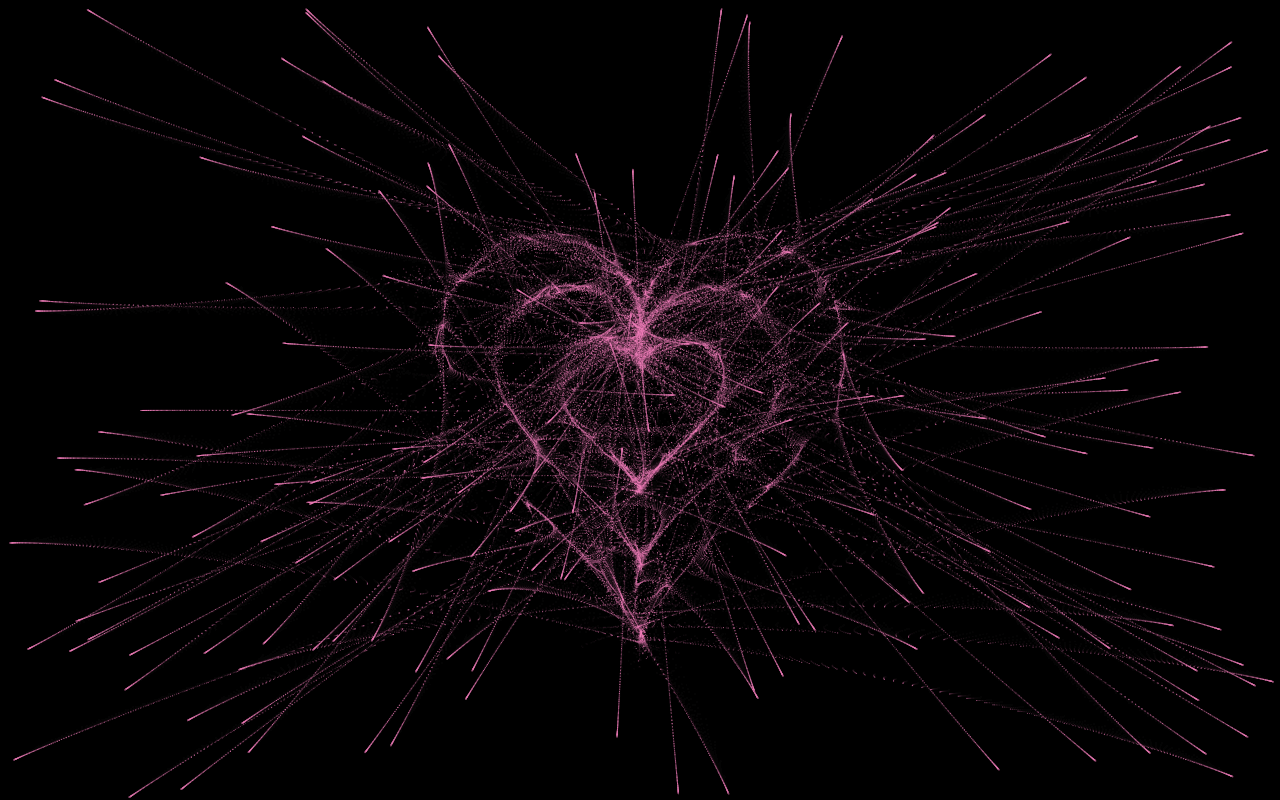
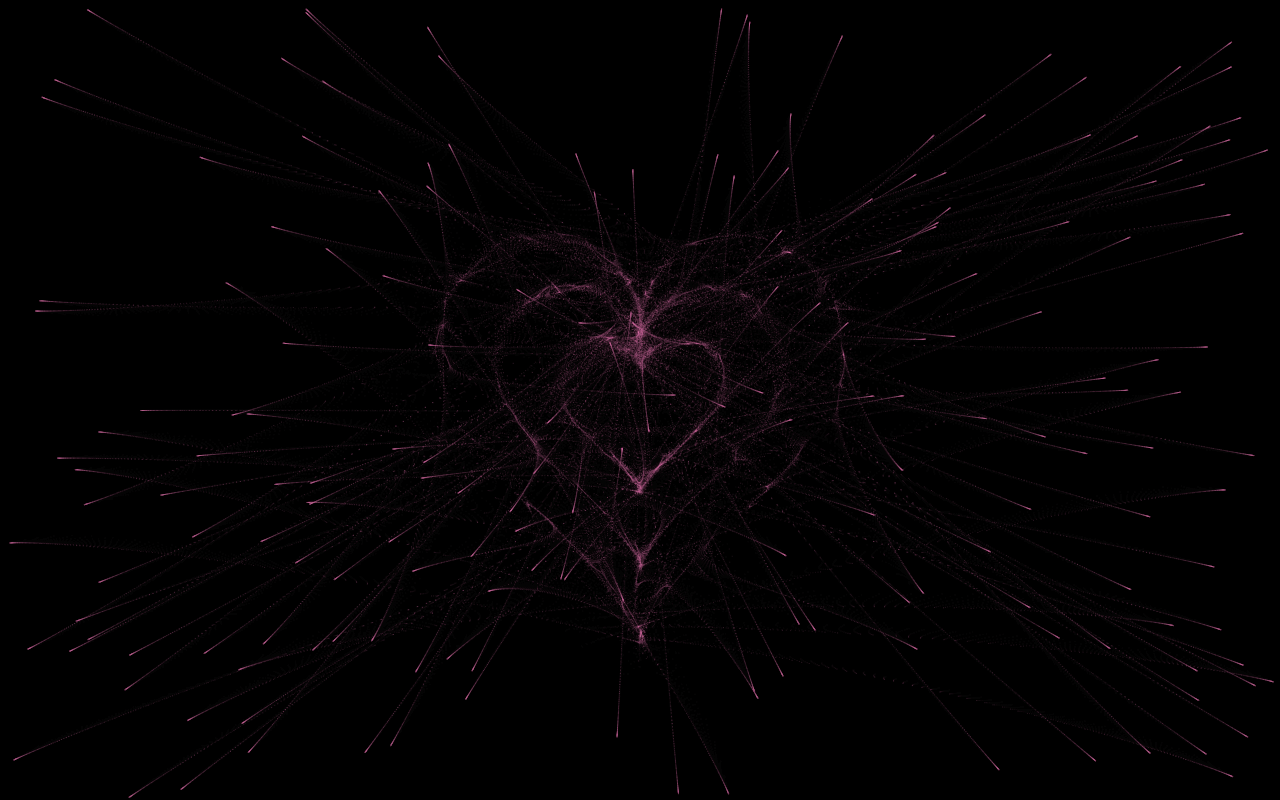
Before and after one commit to trungnd96/heart_for_kimshimi, a plain HTML site: page index.html in a window 1280 px wide. Drawn offline with Linux system fonts and the light colour scheme; animation ran at ten frames a second.

Commit message:
Update index.html

```diff
--- a/index.html
+++ b/index.html
@@ -101,7 +101,7 @@
           D: 2 * (i % 2) - 1,
           force: 0.2 * rand() + 0.7,
           //f: "hsla(0," + ~~(40 * rand() + 60) + "%," + ~~(60 * rand() + 20) + "%,.3)",
-          f: "rgba(245, 129, 190, 0.7)",
+          f: "rgba(245, 129, 190, 0.2)",
 // 	  f: "rgba(51, 204, 255, 0.7)",
           trace: []
         };
```
